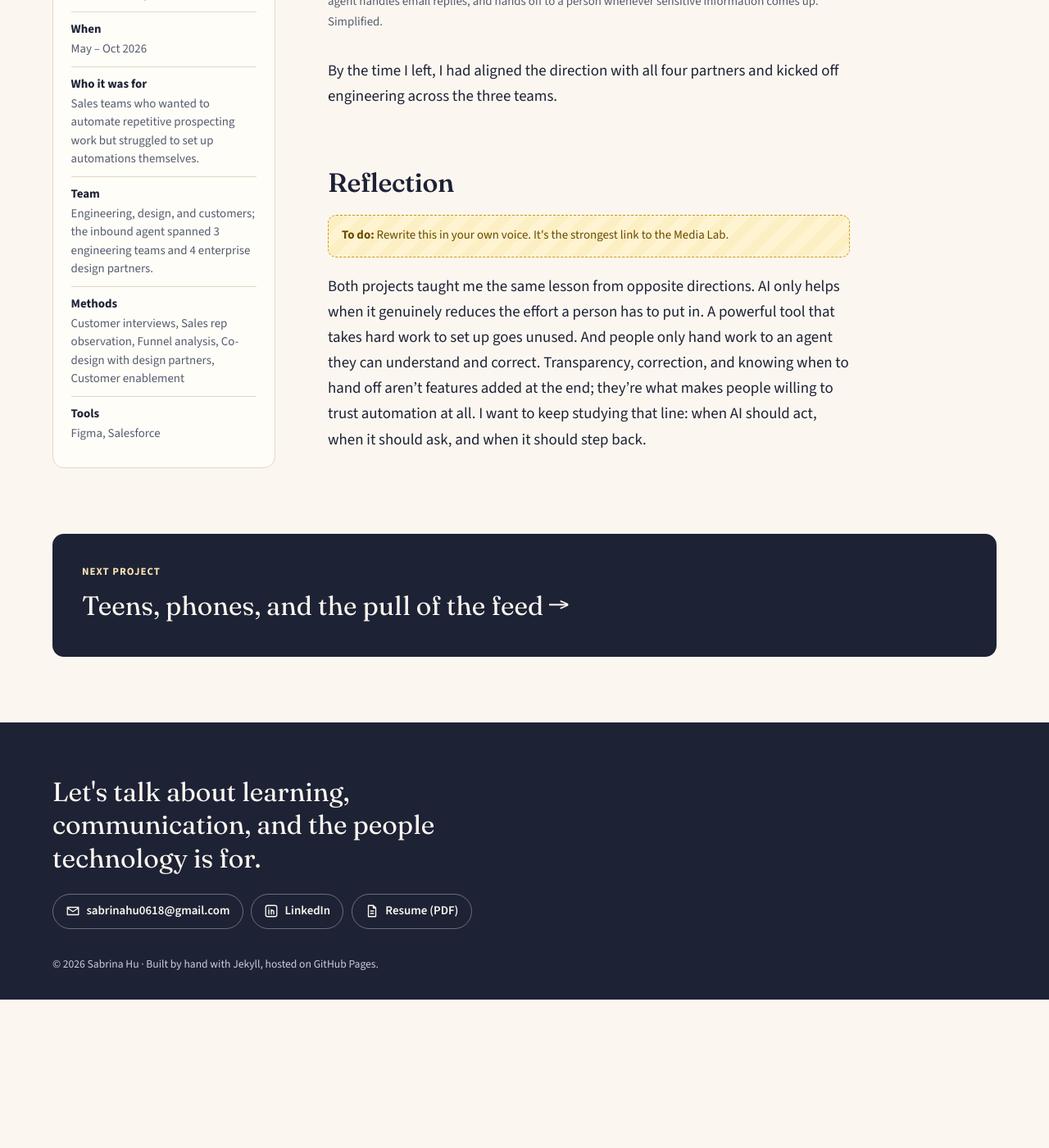
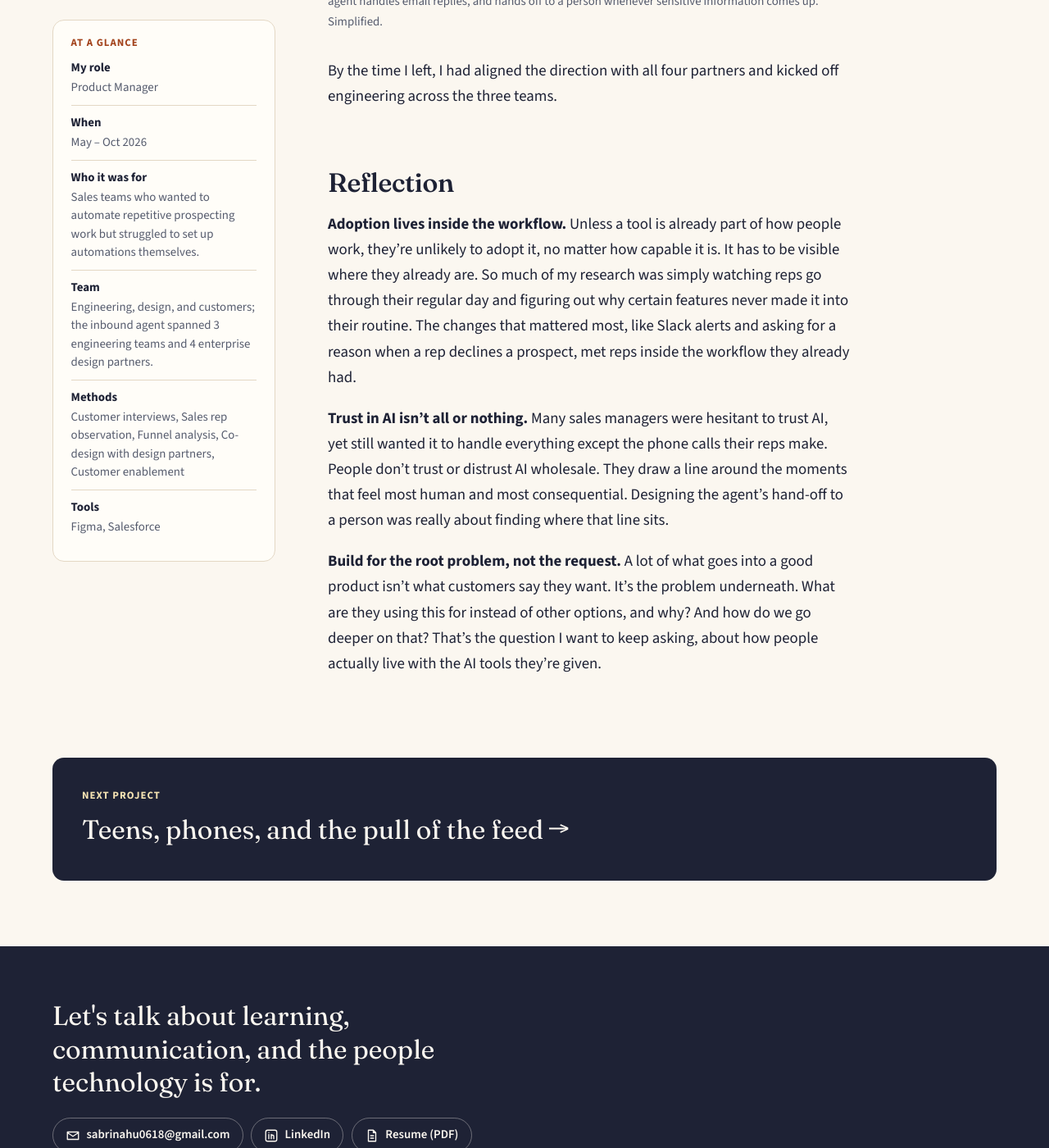
Before and after one commit to sabrinahu618/portfolio, a Jekyll site: the page built from _projects/nooks.md, in a window 1280 px wide and 1400 px high, scrolled down 8114 px. Shown: the whole window at 82% size. Built offline with Jekyll 4.4.1, drawn with Linux system fonts in a browser that asks for light colours; before the commit the page ends 9333 px from its top, so only the background shows below that.

Commit message:
Nooks: write reflection from Sabrina's notes
Co-Authored-By: Claude Opus 5.5 <noreply@anthropic.com>
Claude-Session: https://claude.ai/code/session_01HybnYJGYPLDq5hkAYptQSd

```diff
--- a/_projects/nooks.md
+++ b/_projects/nooks.md
@@ -120,6 +120,8 @@ By the time I left, I had aligned the direction with all four partners and kicke
 
 ## Reflection
 
-{% include todo.html note="Rewrite this in your own voice. It's the strongest link to the Media Lab." %}
+**Adoption lives inside the workflow.** Unless a tool is already part of how people work, they're unlikely to adopt it, no matter how capable it is. It has to be visible where they already are. So much of my research was simply watching reps go through their regular day and figuring out why certain features never made it into their routine. The changes that mattered most, like Slack alerts and asking for a reason when a rep declines a prospect, met reps inside the workflow they already had.
 
-Both projects taught me the same lesson from opposite directions. AI only helps when it genuinely reduces the effort a person has to put in. A powerful tool that takes hard work to set up goes unused. And people only hand work to an agent they can understand and correct. Transparency, correction, and knowing when to hand off aren't features added at the end; they're what makes people willing to trust automation at all. I want to keep studying that line: when AI should act, when it should ask, and when it should step back.
+**Trust in AI isn't all or nothing.** Many sales managers were hesitant to trust AI, yet still wanted it to handle everything except the phone calls their reps make. People don't trust or distrust AI wholesale. They draw a line around the moments that feel most human and most consequential. Designing the agent's hand-off to a person was really about finding where that line sits.
+
+**Build for the root problem, not the request.** A lot of what goes into a good product isn't what customers say they want. It's the problem underneath. What are they using this for instead of other options, and why? And how do we go deeper on that? That's the question I want to keep asking, about how people actually live with the AI tools they're given.
```
